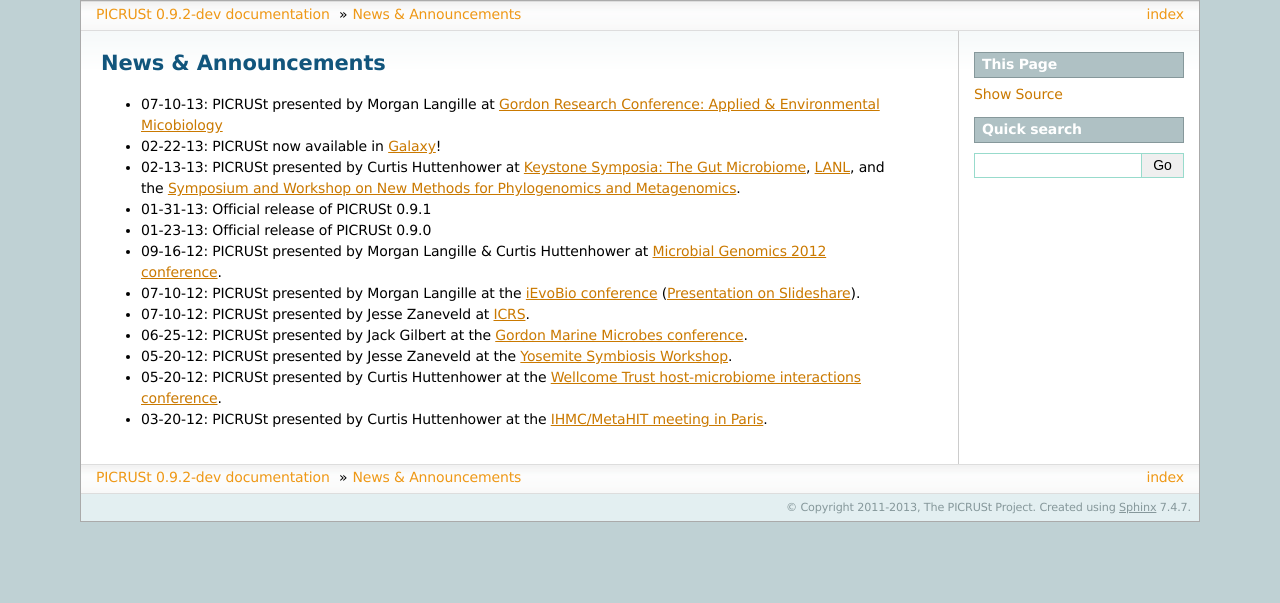
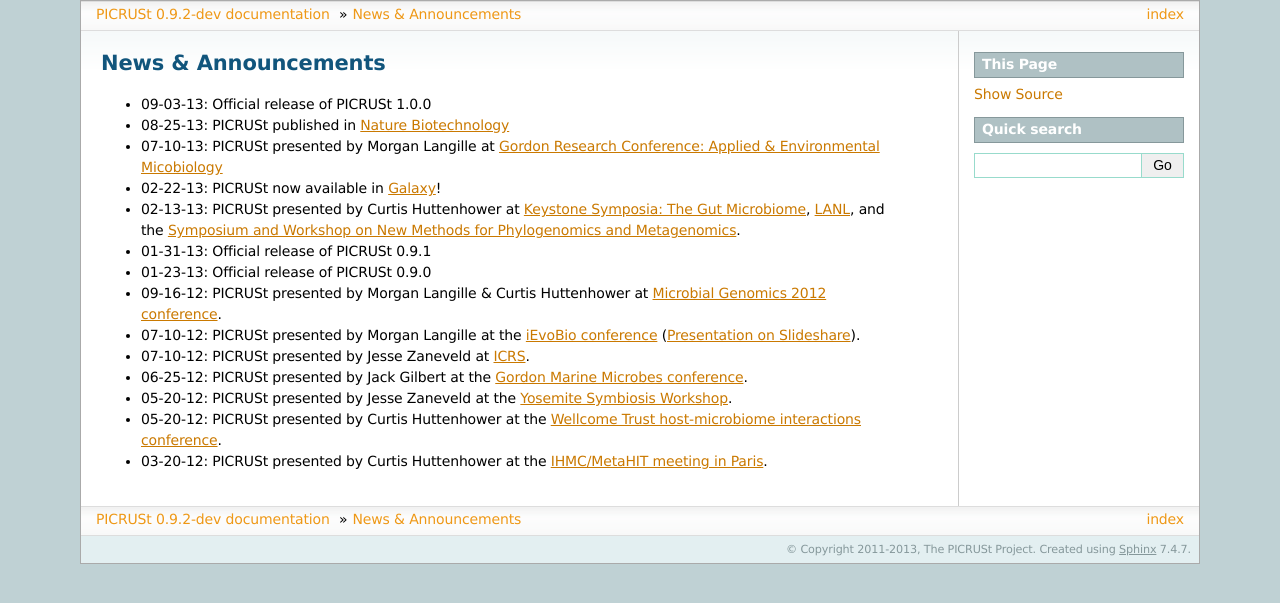
Before and after one commit to picrust/picrust, a Sphinx documentation site: the page built from doc/source/news.rst, in a window 1280 px wide. Shown: the top 603 px of the page. Built offline with Sphinx 7.4.7, drawn with Linux system fonts in a browser that asks for light colours.

Commit message:
Add publication and release of 1.0.0
Former-commit-id: be42e7338935043a0322e06c6337a118e2b46d45

```diff
--- a/doc/source/news.rst
+++ b/doc/source/news.rst
@@ -2,6 +2,8 @@
 
 News & Announcements
 ====================
+* 09-03-13: Official release of PICRUSt 1.0.0
+* 08-25-13: PICRUSt published in `Nature Biotechnology <http://www.nature.com/nbt/journal/vaop/ncurrent/abs/nbt.2676.html>`_
 * 07-10-13: PICRUSt presented by Morgan Langille at `Gordon Research Conference: Applied & Environmental Micobiology <http://www.grc.org/programs.aspx?year=2013&program=applied>`_
 * 02-22-13: PICRUSt now available in `Galaxy <http://huttenhower.sph.harvard.edu/galaxy/root?tool_id=PICRUSt_normalize>`_!
 * 02-13-13: PICRUSt presented by Curtis Huttenhower at `Keystone Symposia: The Gut Microbiome <http://www.keystonesymposia.org/index.cfm?e=web.Meeting.Program&meetingid=1231>`_, `LANL <http://cnls.lanl.gov/External/showtalksummary.php?selection=5080>`_, and the `Symposium and Workshop on New Methods for Phylogenomics and Metagenomics <http://www.cs.utexas.edu/~tandy/utexas-feb16-17.html>`_.
```
